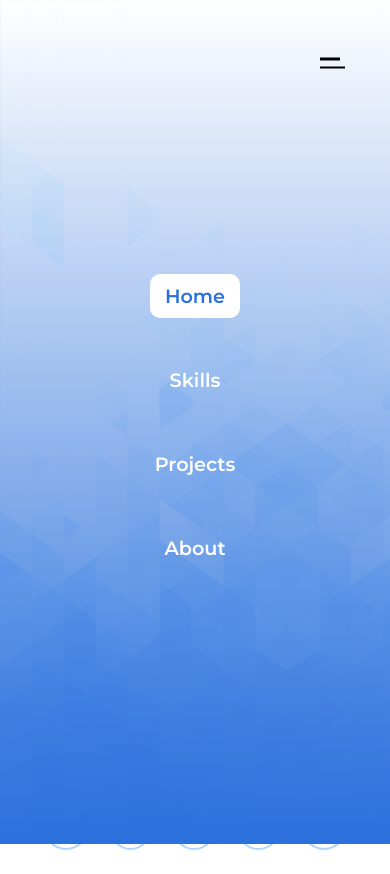
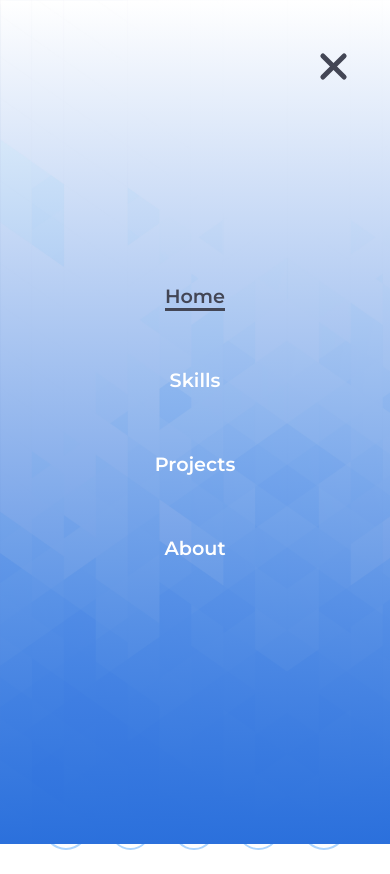
Before and after one commit to naveenbudhwal/portfolio, a Vue app: page / in a window 390 px wide. Both pictures are taken after a click on the element 332 px from the left and 63 px from the top of the page. Built offline with nearby package versions, Linux system fonts and the light colour scheme.

Commit message:
Hamburger menu integration

```diff
--- a/src/App.vue
+++ b/src/App.vue
@@ -53,10 +53,17 @@
         </li>
       </ul>
 
-      <div class="hamburger">
+      <!-- <div class="hamburger">
         <div class="line one"></div>
         <div class="line"></div>
+      </div> -->
+
+      <div id="nav-icon1">
+        <span></span>
+        <span></span>
+        <span></span>
       </div>
+
     </nav>
 
     <transition
@@ -72,20 +79,37 @@
 
 <script>
 window.addEventListener("load", function() {
-  var hamburger = document.querySelector(".hamburger");
-  hamburger.addEventListener("click", () => {
-    hamburger.classList.toggle("open1");
-    const navLinks = document.querySelector(".nav-links");
-    const links = document.querySelectorAll(".nav-links li");
+  const navLinks = document.querySelector(".nav-links");
+  const navIcon = document.querySelector('#nav-icon1');
+  const links = document.querySelectorAll(".nav-links li");
+  navIcon.addEventListener('click', function() {
+    navIcon.classList.toggle('open2');
+    navIcon.classList.toggle('fix');
     navLinks.classList.toggle("open");
-    // line.classList.toggle("open1");
     links.forEach(link => {
       link.addEventListener("click", () => {
         navLinks.classList.remove("open");
-        hamburger.classList.remove("open1");
+        // hamburger.classList.remove("open1");
+        navIcon.classList.remove('open2');
+        navIcon.classList.remove('fix');
       });
     });
-  });
+  })
+
+  // var hamburger = document.querySelector(".hamburger");
+  // hamburger.addEventListener("click", () => {
+  //   hamburger.classList.toggle("open1");
+  //   const navLinks = document.querySelector(".nav-links");
+  //   const links = document.querySelectorAll(".nav-links li");
+  //   navLinks.classList.toggle("open");
+  //   line.classList.toggle("open1");
+  //   links.forEach(link => {
+  //     link.addEventListener("click", () => {
+  //       navLinks.classList.remove("open");
+  //       hamburger.classList.remove("open1");
+  //     });
+  //   });
+  // });
 });
 
 export default {
@@ -95,6 +119,87 @@ export default {
 
 
 <style>
+
+#nav-icon1 {
+  display: none;
+  width: 35px;
+  height: 35px;
+  /* position: absolute; */
+  /* margin: 50px auto; */
+  -webkit-transform: rotate(0deg);
+  -moz-transform: rotate(0deg);
+  -o-transform: rotate(0deg);
+  transform: rotate(0deg);
+  -webkit-transition: .5s ease-in-out;
+  -moz-transition: .5s ease-in-out;
+  -o-transition: .5s ease-in-out;
+  transition: .5s ease-in-out;
+  cursor: pointer;
+  z-index: 2;
+}
+
+#nav-icon1 span {
+  display: block;
+  position: absolute;
+  height: 5px;
+  width: 100%;
+  background: #434655;
+  border-radius: 9px;
+  opacity: 1;
+  left: 0;
+  -webkit-transform: rotate(0deg);
+  -moz-transform: rotate(0deg);
+  -o-transform: rotate(0deg);
+  transform: rotate(0deg);
+  -webkit-transition: .25s ease-in-out;
+  -moz-transition: .25s ease-in-out;
+  -o-transition: .25s ease-in-out;
+  transition: .25s ease-in-out;
+}
+
+#nav-icon1 span:nth-child(1) {
+  opacity: 0;
+  top: 5px;
+}
+
+#nav-icon1 span:nth-child(2) {
+  width: 28px;
+  top: 15px;
+}
+
+#nav-icon1 span:nth-child(3) {
+  top: 25px;
+}
+
+#nav-icon1.open2 span:nth-child(1) {
+  opacity: 1;
+  top: 18px;
+  -webkit-transform: rotate(135deg);
+  -moz-transform: rotate(135deg);
+  -o-transform: rotate(135deg);
+  transform: rotate(135deg);
+}
+
+#nav-icon1.open2 span:nth-child(2) {
+  opacity: 0;
+  left: -60px;
+}
+
+#nav-icon1.open2 span:nth-child(3) {
+  top: 18px;
+  -webkit-transform: rotate(-135deg);
+  -moz-transform: rotate(-135deg);
+  -o-transform: rotate(-135deg);
+  transform: rotate(-135deg);
+}
+
+#nav-icon1.fix {
+  position: fixed;
+  right: 10%;
+}
+
+/* ---------------------------- */
+
 #app {
   font-family: "Montserrat", sans-serif;
 }
@@ -159,9 +264,9 @@ nav a.router-link-exact-active {
   color: #2b70dc;
 }
 
-.hamburger {
+/* .hamburger {
   display: none;
-}
+} */
 
 @media only screen and (max-width: 1200px) {
   .nav-links {
@@ -176,22 +281,25 @@ nav a.router-link-exact-active {
     margin: auto;
   }
 
+  #nav-icon1 {
+    display: block;
+  }
+
   .logo {
     margin-left: -8px;
   }
 
-  .hamburger {
+  /* .hamburger {
     display: block;
-    /* margin-right: 30px; */
     position: absolute;
     right: 0;
     top: 7.5vh;
     transform: translateY(-50%);
     cursor: pointer;
     z-index: 2;
-  }
+  } */
 
-  .line {
+  /* .line {
     width: 25px;
     height: 2.5px;
     background: #000;
@@ -201,16 +309,16 @@ nav a.router-link-exact-active {
 
   .line.one {
     width: 20px;
-  }
+  } */
 /*
   .line.two {
     transform: rotate(-45deg);
   } */
 
-  .hamburger.open1 {
+  /* .hamburger.open1 {
     position: fixed;
     right: 10%;
-  }
+  } */
 
   .nav-links {
     position: fixed;
@@ -234,7 +342,7 @@ nav a.router-link-exact-active {
     flex-direction: column;
     clip-path: circle(100px at 90% -18%);
     -webkit-clip-path: circle(100px at 90% -18%);
-    transition: all 1s ease-in-out;
+    transition: all 0.8s ease-in-out;
     pointer-events: none;
     z-index: 2;
   }
@@ -248,18 +356,16 @@ nav a.router-link-exact-active {
     transition: all 0.2s cubic-bezier(0.075, 0.82, 0.165, 1);
   }
 
-  nav a.router-link-exact-active {
-    background: #fff;
-    color: #2b70dc;
-    padding: 10px 15px;
-    border-radius: 10px;
+  nav .nav-links a.router-link-exact-active {
+    color: #434655;
+    border-bottom: 3px solid black;
+    border-color: #434655;
+    /* padding-left: 10px; */
   }
 
   .nav-links a:hover {
-    background: #fff;
-    color: #2b70dc;
-    padding: 10px;
-    border-radius: 10px;
+    color: #434655;
+    font-size: 1.2em;
   }
 
   .nav-links.open {
```
